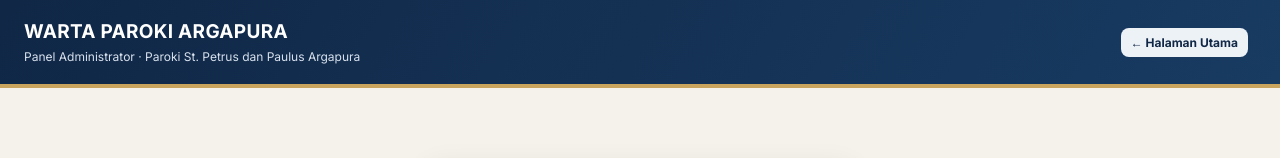
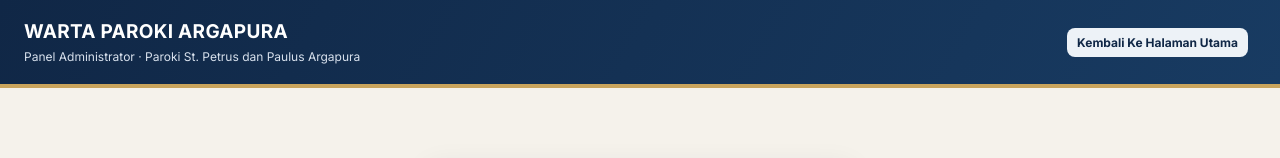
Before and after one commit to santoargapura-hub/warta-paroki-argapura, a plain HTML site: page admin.html in a window 1280 px wide. Shown: the top 158 px of the page. Drawn offline with nearby package versions, Linux system fonts and the light colour scheme; no server answers.

Commit message:
Update admin.html

```diff
--- a/admin.html
+++ b/admin.html
@@ -130,7 +130,7 @@
       <p>Panel Administrator · Paroki St. Petrus dan Paulus Argapura</p>
     </div>
     <div class="top-actions">
-      <a href="index.html" class="btn btn-light btn-small" style="text-decoration:none;display:inline-flex;align-items:center;gap:6px;">← Halaman Utama</a>
+      <a href="index.html" class="btn btn-light btn-small" style="text-decoration:none;display:inline-flex;align-items:center;gap:6px;">Kembali Ke Halaman Utama</a>
       <span id="adminIdentity" class="status"></span>
       <button id="logoutBtn" class="btn btn-gold hidden" type="button" onclick="handleLogout()">Keluar</button>
     </div>
```
